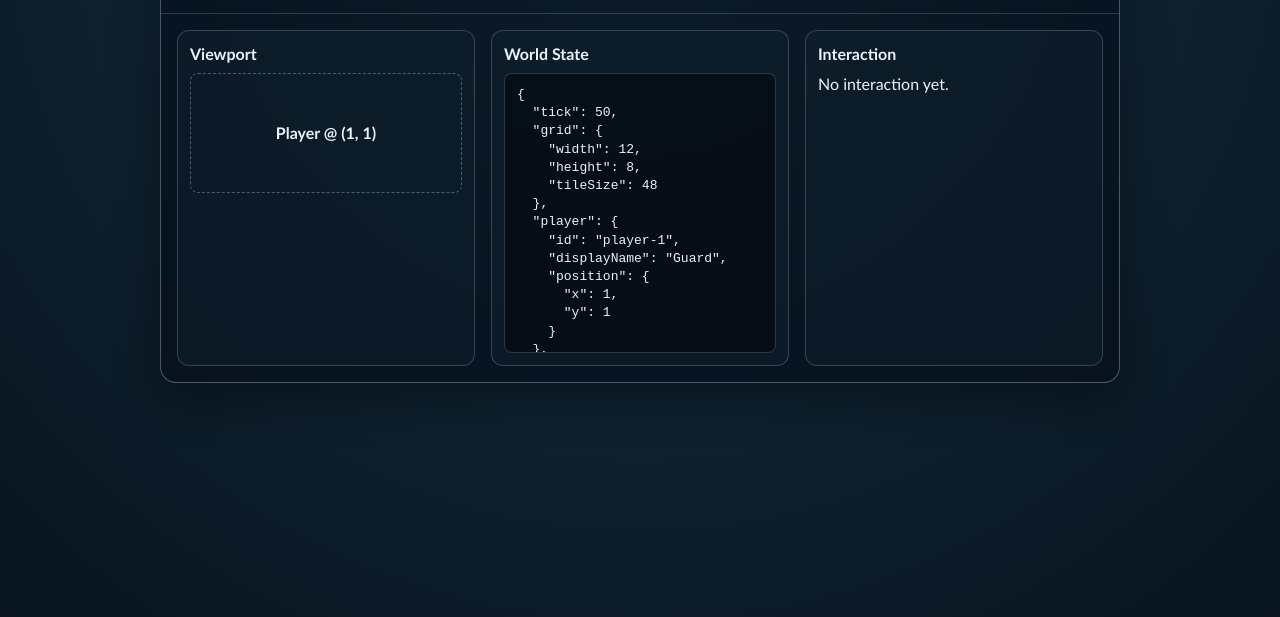
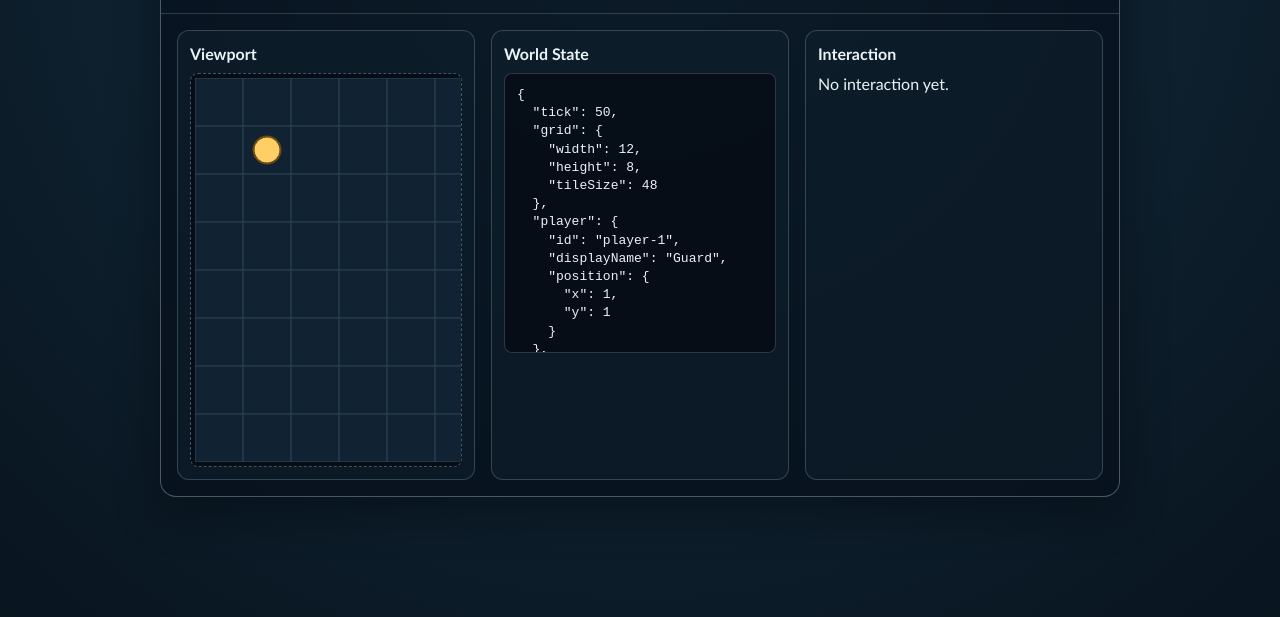
Before and after one commit to gersseba/guard_game, a website built with Vite: page index.html in a window 1280 px wide. Shown: the part 107-724 px from the top of the page. Built offline with nearby package versions, Linux system fonts and the light colour scheme; animation ran at ten frames a second.

Commit message:
#8 implement Pixi scene with grid tiles and player sprite
Co-authored-by: sgerstenberg <sebastian.gerstenberg@gema.de>

```diff
--- a/src/main.ts
+++ b/src/main.ts
@@ -1,7 +1,7 @@
 import './style.css';
 import { createCommandBuffer } from './input/commands';
 import { handleNpcInteraction } from './interaction/npcInteraction';
-import { createRenderPortStub } from './render/scene';
+import { createPixiRenderPort } from './render/scene';
 import type { WorldCommand, WorldState } from './world/types';
 import { createWorld } from './world/world';
 
@@ -44,10 +44,6 @@ if (!viewportElement || !worldStateElement || !interactionLogElement) {
 
 const world = createWorld();
 const commandBuffer = createCommandBuffer();
-const renderPort = createRenderPortStub({
-  viewport: viewportElement,
-  worldState: worldStateElement,
-});
 
 const keyToCommandMap: Record<string, WorldCommand> = {
   ArrowUp: { type: 'move', dx: 0, dy: -1 },
@@ -103,6 +99,11 @@ const fixedTickDurationMs = 100;
 let previousFrameTime = performance.now();
 let accumulatedTime = 0;
 
+const startRuntime = async (): Promise<void> => {
+  const renderPort = await createPixiRenderPort({
+    viewport: viewportElement,
+  });
+
   const runFrame = (currentTime: number): void => {
     accumulatedTime += currentTime - previousFrameTime;
     previousFrameTime = currentTime;
@@ -115,9 +116,16 @@ const runFrame = (currentTime: number): void => {
       accumulatedTime -= fixedTickDurationMs;
     }
 
-  renderPort.render(world.getState());
+    const currentWorldState = world.getState();
+    renderPort.render(currentWorldState);
+    worldStateElement.textContent = JSON.stringify(currentWorldState, null, 2);
     requestAnimationFrame(runFrame);
   };
 
-renderPort.render(world.getState());
+  const initialWorldState = world.getState();
+  renderPort.render(initialWorldState);
+  worldStateElement.textContent = JSON.stringify(initialWorldState, null, 2);
   requestAnimationFrame(runFrame);
+};
+
+void startRuntime();
--- a/src/render/scene.ts
+++ b/src/render/scene.ts
@@ -1,22 +1,110 @@
+import { Application, Container, Graphics } from 'pixi.js';
 import type { WorldState } from '../world/types';
 
 export interface RenderPort {
   render(worldState: WorldState): void;
 }
 
-export interface DomRenderTargets {
+export interface PixiRenderTargets {
   viewport: HTMLElement;
-  worldState: HTMLElement;
 }
 
-const formatPlayerPosition = (worldState: WorldState): string => {
-  const { x, y } = worldState.player.position;
-  return `Player @ (${x}, ${y})`;
+interface RenderContext {
+  app: Application;
+  gridGraphics: Graphics;
+  playerGraphics: Graphics;
+  rootContainer: Container;
+  lastWidth: number;
+  lastHeight: number;
+}
+
+const ensureCanvasSize = (context: RenderContext, worldState: WorldState): void => {
+  const nextWidth = worldState.grid.width * worldState.grid.tileSize;
+  const nextHeight = worldState.grid.height * worldState.grid.tileSize;
+
+  if (context.lastWidth === nextWidth && context.lastHeight === nextHeight) {
+    return;
+  }
+
+  context.lastWidth = nextWidth;
+  context.lastHeight = nextHeight;
+  context.app.renderer.resize(nextWidth, nextHeight);
 };
 
-export const createRenderPortStub = (targets: DomRenderTargets): RenderPort => ({
-  render: (worldState: WorldState) => {
-    targets.viewport.textContent = formatPlayerPosition(worldState);
-    targets.worldState.textContent = JSON.stringify(worldState, null, 2);
+const drawGrid = (context: RenderContext, worldState: WorldState): void => {
+  const tileSize = worldState.grid.tileSize;
+  const widthPx = worldState.grid.width * tileSize;
+  const heightPx = worldState.grid.height * tileSize;
+
+  context.gridGraphics.clear();
+  context.gridGraphics.rect(0, 0, widthPx, heightPx).fill({ color: 0x112332 });
+
+  for (let x = 0; x <= worldState.grid.width; x += 1) {
+    context.gridGraphics
+      .moveTo(x * tileSize, 0)
+      .lineTo(x * tileSize, heightPx)
+      .stroke({ color: 0x2f4a5c, width: 1, alpha: 0.95 });
+  }
+
+  for (let y = 0; y <= worldState.grid.height; y += 1) {
+    context.gridGraphics
+      .moveTo(0, y * tileSize)
+      .lineTo(widthPx, y * tileSize)
+      .stroke({ color: 0x2f4a5c, width: 1, alpha: 0.95 });
+  }
+};
+
+const drawPlayerMarker = (context: RenderContext, worldState: WorldState): void => {
+  const tileSize = worldState.grid.tileSize;
+  const centerX = worldState.player.position.x * tileSize + tileSize / 2;
+  const centerY = worldState.player.position.y * tileSize + tileSize / 2;
+  const radius = Math.max(6, tileSize * 0.28);
+
+  context.playerGraphics.clear();
+  context.playerGraphics.circle(centerX, centerY, radius).fill({ color: 0xffcf66 });
+  context.playerGraphics
+    .circle(centerX, centerY, radius)
+    .stroke({ color: 0x6a4c13, width: 2, alpha: 1 });
+};
+
+export const createPixiRenderPort = async (targets: PixiRenderTargets): Promise<RenderPort> => {
+  const app = new Application();
+  await app.init({
+    width: 1,
+    height: 1,
+    antialias: true,
+    background: 0x091522,
+  });
+
+  targets.viewport.replaceChildren(app.canvas);
+
+  const gridGraphics = new Graphics();
+  const playerGraphics = new Graphics();
+  const rootContainer = new Container();
+  rootContainer.addChild(gridGraphics);
+  rootContainer.addChild(playerGraphics);
+  app.stage.addChild(rootContainer);
+
+  const context: RenderContext = {
+    app,
+    gridGraphics,
+    playerGraphics,
+    rootContainer,
+    lastWidth: 0,
+    lastHeight: 0,
+  };
+
+  return {
+    render: (worldState: WorldState) => {
+      ensureCanvasSize(context, worldState);
+      drawGrid(context, worldState);
+      drawPlayerMarker(context, worldState);
+    },
+  };
+};
+
+export const createRenderPortStub = (): RenderPort => ({
+  render: (_worldState: WorldState) => {
+    // Reserved for non-Pixi render testing scenarios.
   },
 });
--- a/src/style.css
+++ b/src/style.css
@@ -73,9 +73,13 @@ body {
   min-height: 120px;
   border-radius: 0.5rem;
   border: 1px dashed rgba(187, 224, 239, 0.35);
-  display: grid;
-  place-items: center;
-  font-weight: 700;
+  padding: 0.25rem;
+  overflow: auto;
+  background: rgba(5, 10, 18, 0.75);
+}
+
+.guard-game-viewport canvas {
+  display: block;
 }
 
 .guard-game-world-state {
```
Lines whose indentation alone changed are shown as unchanged.
